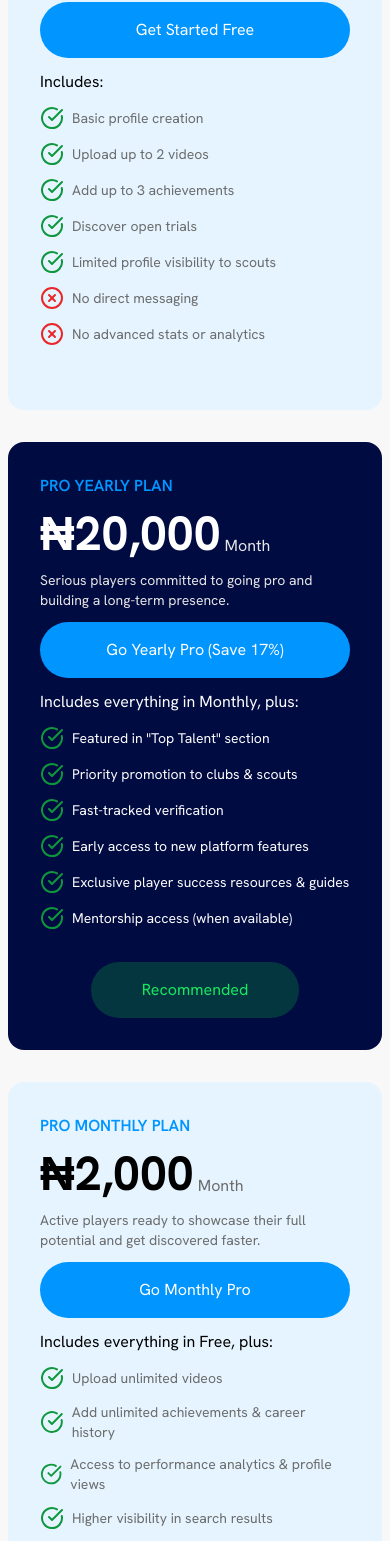
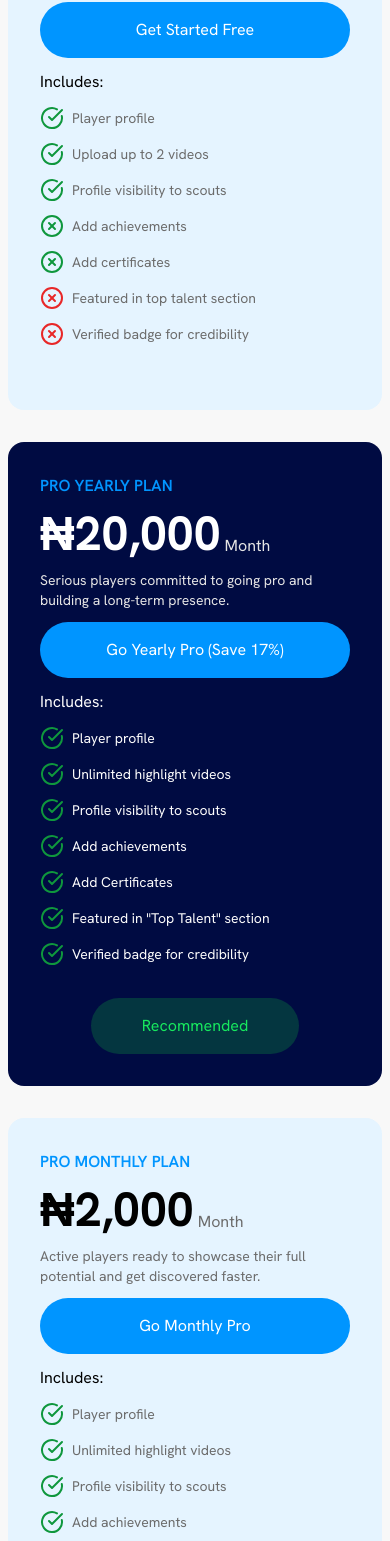
Before and after one commit to alabo-excel/Playeer-web, a Next.js app: page / in a window 390 px wide. Shown: the part 6850-8391 px from the top of the page. Built offline with nearby package versions, Linux system fonts and the light colour scheme.

Commit message:
UI layout fixes commit

```diff
--- a/src/app/globals.css
+++ b/src/app/globals.css
@@ -1,4 +1,4 @@
-@import url('https://fonts.googleapis.com/css2?family=Fugaz+One&family=Hanken+Grotesk:ital,wght@0,100..900;1,100..900&display=swap');
+@import url('https://fonts.googleapis.com/css2?family=Black+Han+Sans&family=Hanken+Grotesk:ital,wght@0,100..900;1,100..900&display=swap');
 
 @font-face {
   font-family: 'Benzin';
--- a/src/app/page.tsx
+++ b/src/app/page.tsx
@@ -46,7 +46,7 @@ const home = () => {
         <div className="absolute top-[45%] left-1/2 -translate-x-1/2 -translate-y-1/2 w-full px-4 md:px-6">
           <div className="max-w-7xl mx-auto">
             <div className="w-[90%] md:w-1/2">
-              <div className="bg-[#E5F4FF33] w-full md:w-[80%] text-center rounded-full p-2 md:p-3 mb-4 mx-auto md:mx-0">
+              <div className="bg-[#E5F4FF33] w-full md:w-[85%] text-center rounded-full p-2 md:p-3 mb-4 mx-auto md:mx-0">
                 <p className="!text-[#FCFCFC] text-xs md:text-base">
                   Showcase Your Talent. Connect with Scouts. Get Discovered.
                 </p>
@@ -68,9 +68,9 @@ const home = () => {
         </div>
       </motion.section>
 
-      <section className="px-4 md:px-6 max-w-7xl mx-auto">
+      <section           id="about"
+ className="px-4 md:px-6 max-w-7xl mx-auto">
         <div
-          id="about"
           className="flex flex-col md:flex-row gap-8 md:gap-4 justify-between my-10"
         >
           <div className="my-auto w-full md:w-[45%]">
--- a/src/components/PricingComp.tsx
+++ b/src/components/PricingComp.tsx
@@ -1,5 +1,5 @@
-import React from 'react';
-import { CircleCheckBig, CircleX } from "lucide-react"
+import React from "react";
+import { CircleCheckBig, CircleX } from "lucide-react";
 
 interface PricingCompProps {
   onPlanSelect: (plan: string) => void;
@@ -7,132 +7,192 @@ interface PricingCompProps {
   loading?: boolean;
 }
 
-const PricingComp: React.FC<PricingCompProps> = ({ onPlanSelect, selectedPlan, loading }) => {
+const PricingComp: React.FC<PricingCompProps> = ({
+  onPlanSelect,
+  selectedPlan,
+  loading,
+}) => {
   return (
     <div className="grid md:grid-cols-3 gap-8">
-      <div className={`bg-[#E5F4FF] rounded-2xl p-8 my-auto ${selectedPlan === 'free' ? 'ring-2 ring-primary' : ''}`}>
-        <p className='text-[#0095FF] mb-3 font-semibold'>FREE PLAN</p>
-        <div className='flex'>
-          <p className='text-5xl font-bold'>₦0</p>
-          <p className='text-[#6C6C6C] mt-auto ml-1'>Forever</p>
+      <div
+        className={`bg-[#E5F4FF] rounded-2xl p-8 my-auto ${
+          selectedPlan === "free" ? "ring-2 ring-primary" : ""
+        }`}
+      >
+        <p className="text-[#0095FF] mb-3 font-semibold">FREE PLAN</p>
+        <div className="flex">
+          <p className="text-5xl font-bold">₦0</p>
+          <p className="text-[#6C6C6C] mt-auto ml-1">Forever</p>
         </div>
-        <p className='text-[#6C6C6C] text-sm my-3'>Beginners getting started with their football journey.</p>
+        <p className="text-[#6C6C6C] text-sm my-3">
+          Beginners getting started with their football journey.
+        </p>
         <button
           type="button"
-          className='rounded-full w-full p-4 text-white bg-[#0095FF]'
-          onClick={() => onPlanSelect('free')}
-          disabled={loading && selectedPlan === 'free'}
+          className="rounded-full w-full p-4 text-white bg-[#0095FF]"
+          onClick={() => onPlanSelect("free")}
+          disabled={loading && selectedPlan === "free"}
         >
-          {loading && selectedPlan === 'free' ? 'Loading...' : 'Get Started Free'}
+          {loading && selectedPlan === "free"
+            ? "Loading..."
+            : "Get Started Free"}
         </button>
-        <p className='my-3'>Includes:</p>
+        <p className="my-3">Includes:</p>
         <ul className="space-y-3 mb-8 text-sm">
           <li className="flex items-center gap-2">
             <CircleCheckBig className="h-6 w-6 text-[#0F973D]" />
-            <span className='text-[#6C6C6C]'>Basic profile creation</span>
+            <span className="text-[#6C6C6C]">Player profile</span>
           </li>
           <li className="flex items-center gap-2">
             <CircleCheckBig className="h-6 w-6 text-[#0F973D]" />
-            <span className='text-[#6C6C6C]'>Upload up to 2 videos</span>
+            <span className="text-[#6C6C6C]">Upload up to 2 videos</span>
           </li>
           <li className="flex items-center gap-2">
             <CircleCheckBig className="h-6 w-6 text-[#0F973D]" />
-            <span className='text-[#6C6C6C]'>Add up to 3 achievements</span>
+            <span className="text-[#6C6C6C]">Profile visibility to scouts</span>
+          </li>
+          <li className="flex items-center gap-2">
+            <CircleX className="h-6 w-6 text-[#0F973D]" />
+            <span className="text-[#6C6C6C]">Add achievements</span>
+          </li>
+          <li className="flex items-center gap-2">
+            <CircleX className="h-6 w-6 text-[#0F973D]" />
+            <span className="text-[#6C6C6C]">Add certificates</span>
+          </li>
+
+          <li className="flex items-center gap-2">
+            <CircleX className="h-6 w-6 text-[#E82728]" />
+            <span className="text-[#6C6C6C]">
+              Featured in top talent section
+            </span>
+          </li>
+          <li className="flex items-center gap-2">
+            <CircleX className="h-6 w-6 text-[#E82728]" />
+            <span className="text-[#6C6C6C]">
+              Verified badge for credibility
+            </span>
+          </li>
+        </ul>
+      </div>
+      <div
+        className={`bg-[#000B42] rounded-2xl p-8 relative ${
+          selectedPlan === "yearly" ? "ring-2 ring-primary" : ""
+        }`}
+      >
+        <p className="text-[#0095FF] mb-3 font-semibold">PRO YEARLY PLAN</p>
+        <div className="flex">
+          <p className="text-5xl text-white font-bold">₦20,000</p>
+          <p className="text-[#E5E5E5] mt-auto ml-1">Month</p>
+        </div>
+        <p className="text-[#E5E5E5] text-sm my-3">
+          Serious players committed to going pro and building a long-term
+          presence.
+        </p>
+        <button
+          type="button"
+          className="rounded-full w-full p-4 text-white bg-[#0095FF]"
+          onClick={() => onPlanSelect("yearly")}
+        >
+          Go Yearly Pro (Save 17%)
+        </button>
+        <p className="my-3 text-[#FCFCFC]">Includes:</p>
+        <ul className="space-y-3 mb-8 text-sm">
+          <li className="flex items-center gap-2">
+            <CircleCheckBig className="h-6 w-6 text-[#0F973D]" />
+            <span className="text-[#FCFCFC]">Player profile</span>
           </li>
           <li className="flex items-center gap-2">
             <CircleCheckBig className="h-6 w-6 text-[#0F973D]" />
-            <span className='text-[#6C6C6C]'>Discover open trials</span>
+            <span className="text-[#FCFCFC]">Unlimited highlight videos</span>
           </li>
           <li className="flex items-center gap-2">
             <CircleCheckBig className="h-6 w-6 text-[#0F973D]" />
-            <span className='text-[#6C6C6C]'>Limited profile visibility to scouts</span>
+            <span className="text-[#FCFCFC]">Profile visibility to scouts</span>
           </li>
           <li className="flex items-center gap-2">
-            <CircleX className="h-6 w-6 text-[#E82728]" />
-            <span className='text-[#6C6C6C]'>No direct messaging</span>
+            <CircleCheckBig className="h-6 w-6 text-[#0F973D]" />
+            <span className="text-[#FCFCFC]">Add achievements</span>
           </li>
           <li className="flex items-center gap-2">
-            <CircleX className="h-6 w-6 text-[#E82728]" />
-            <span className='text-[#6C6C6C]'>No advanced stats or analytics</span>
+            <CircleCheckBig className="h-6 w-6 text-[#0F973D]" />
+            <span className="text-[#FCFCFC]">Add Certificates</span>
+          </li>
+          <li className="flex items-center gap-2">
+            <CircleCheckBig className="h-6 w-6 text-[#0F973D]" />
+            <span className="text-[#FCFCFC]">
+              Featured in "Top Talent" section
+            </span>
+          </li>
+          <li className="flex items-center gap-2">
+            <CircleCheckBig className="h-6 w-6 text-[#0F973D]" />
+            <span className="text-[#FCFCFC]">
+              Verified badge for credibility
+            </span>
           </li>
         </ul>
+        <div className="text-center">
+          <button
+            type="button"
+            className="text-[#17E85E] p-4 rounded-full w-52 bg-[#0F993E4D] "
+          >
+            Recommended
+          </button>
+        </div>
       </div>
-      <div className={`bg-[#000B42] rounded-2xl p-8 relative ${selectedPlan === 'yearly' ? 'ring-2 ring-primary' : ''}`}>
-        <p className='text-[#0095FF] mb-3 font-semibold'>PRO YEARLY PLAN</p>
-        <div className='flex'>
-          <p className='text-5xl text-white font-bold'>₦20,000</p>
-          <p className='text-[#E5E5E5] mt-auto ml-1'>Month</p>
+      <div
+        className={`bg-[#E5F4FF] rounded-2xl p-8 my-auto ${
+          selectedPlan === "monthly" ? "ring-2 ring-primary" : ""
+        }`}
+      >
+        <p className="text-[#0095FF] mb-3 font-semibold">PRO MONTHLY PLAN</p>
+        <div className="flex">
+          <p className="text-5xl font-bold">₦2,000</p>
+          <p className="text-[#6C6C6C] mt-auto ml-1">Month</p>
         </div>
-        <p className='text-[#E5E5E5] text-sm my-3'>Serious players committed to going pro and building a long-term presence.</p>
-        <button type="button" className='rounded-full w-full p-4 text-white bg-[#0095FF]' onClick={() => onPlanSelect('yearly')}>Go Yearly Pro (Save 17%)</button>
-        <p className='my-3 text-[#FCFCFC]'>Includes everything in Monthly, plus:</p>
+        <p className="text-[#6C6C6C] text-sm my-3">
+          Active players ready to showcase their full potential and get
+          discovered faster.
+        </p>
+        <button
+          type="button"
+          className="rounded-full w-full p-4 text-white bg-[#0095FF]"
+          onClick={() => onPlanSelect("monthly")}
+        >
+          Go Monthly Pro
+        </button>
+        <p className="my-3">Includes:</p>
         <ul className="space-y-3 mb-8 text-sm">
           <li className="flex items-center gap-2">
             <CircleCheckBig className="h-6 w-6 text-[#0F973D]" />
-            <span className='text-[#FCFCFC]'>Featured in "Top Talent" section</span>
+            <span className="text-[#6C6C6C]">Player profile</span>
           </li>
           <li className="flex items-center gap-2">
             <CircleCheckBig className="h-6 w-6 text-[#0F973D]" />
-            <span className='text-[#FCFCFC]'>Priority promotion to clubs & scouts</span>
+            <span className="text-[#6C6C6C]">Unlimited highlight videos</span>
           </li>
           <li className="flex items-center gap-2">
             <CircleCheckBig className="h-6 w-6 text-[#0F973D]" />
-            <span className='text-[#FCFCFC]'>Fast-tracked verification</span>
+            <span className="text-[#6C6C6C]">Profile visibility to scouts</span>
           </li>
           <li className="flex items-center gap-2">
             <CircleCheckBig className="h-6 w-6 text-[#0F973D]" />
-            <span className='text-[#FCFCFC]'>Early access to new platform features</span>
+            <span className="text-[#6C6C6C]">Add achievements</span>
           </li>
           <li className="flex items-center gap-2">
             <CircleCheckBig className="h-6 w-6 text-[#0F973D]" />
-            <span className='text-[#FCFCFC]'>Exclusive player success resources & guides</span>
+            <span className="text-[#6C6C6C]">Add Certificates</span>
           </li>
           <li className="flex items-center gap-2">
             <CircleCheckBig className="h-6 w-6 text-[#0F973D]" />
-            <span className='text-[#FCFCFC]'>Mentorship access (when available)</span>
-          </li>
-        </ul>
-        <div className='text-center'>
-          <button type="button" className='text-[#17E85E] p-4 rounded-full w-52 bg-[#0F993E4D] '>Recommended</button>
-        </div>
-      </div>
-      <div className={`bg-[#E5F4FF] rounded-2xl p-8 my-auto ${selectedPlan === 'monthly' ? 'ring-2 ring-primary' : ''}`}>
-        <p className='text-[#0095FF] mb-3 font-semibold'>PRO MONTHLY PLAN</p>
-        <div className='flex'>
-          <p className='text-5xl font-bold'>₦2,000</p>
-          <p className='text-[#6C6C6C] mt-auto ml-1'>Month</p>
-        </div>
-        <p className='text-[#6C6C6C] text-sm my-3'>Active players ready to showcase their full potential and get discovered faster.</p>
-        <button type="button" className='rounded-full w-full p-4 text-white bg-[#0095FF]' onClick={() => onPlanSelect('monthly')}>Go Monthly Pro</button>
-        <p className='my-3'>Includes everything in Free, plus:</p>
-        <ul className="space-y-3 mb-8 text-sm">
-          <li className="flex items-center gap-2">
-            <CircleCheckBig className="h-6 w-6 text-[#0F973D]" />
-            <span className='text-[#6C6C6C]'>Upload unlimited videos</span>
+            <span className="text-[#6C6C6C]">
+              Featured in "Top Talent" section
+            </span>
           </li>
           <li className="flex items-center gap-2">
             <CircleCheckBig className="h-6 w-6 text-[#0F973D]" />
-            <span className='text-[#6C6C6C]'>Add unlimited achievements & career history</span>
-          </li>
-          <li className="flex items-center gap-2">
-            <CircleCheckBig className="h-6 w-6 text-[#0F973D]" />
-            <span className='text-[#6C6C6C]'>Access to performance analytics & profile views</span>
-          </li>
-          <li className="flex items-center gap-2">
-            <CircleCheckBig className="h-6 w-6 text-[#0F973D]" />
-            <span className='text-[#6C6C6C]'>Higher visibility in search results</span>
-          </li>
-          <li className="flex items-center gap-2">
-            <CircleCheckBig className="h-6 w-6 text-[#0F973D]" />
-            <span className='text-[#6C6C6C]'>Priority access to new trial invites</span>
-          </li>
-          <li className="flex items-center gap-2">
-            <CircleCheckBig className="h-6 w-6 text-[#0F973D]" />
-            <span className='text-[#6C6C6C]'>Verified badge for credibility</span>
-          </li>
-          <li className="flex items-center gap-2">
-            <CircleCheckBig className="h-6 w-6 text-[#0F973D]" />
-            <span className='text-[#6C6C6C]'>Personal profile link for easy sharing</span>
+            <span className="text-[#6C6C6C]">
+              Verified badge for credibility
+            </span>
           </li>
         </ul>
       </div>
--- a/src/components/layouts/AuthLayout.tsx
+++ b/src/components/layouts/AuthLayout.tsx
@@ -10,7 +10,7 @@ const AuthLayout = ({ children }: { children: React.ReactNode }) => {
       <div className="flex p-4">
         <div className="relative lg:block hidden w-1/2">
           <img
-            className="rounded-3xl h-full"
+            className="rounded-3xl h-screen w-full object-cover"
             src="/images/auth-img.png"
             alt=""
           />
```
